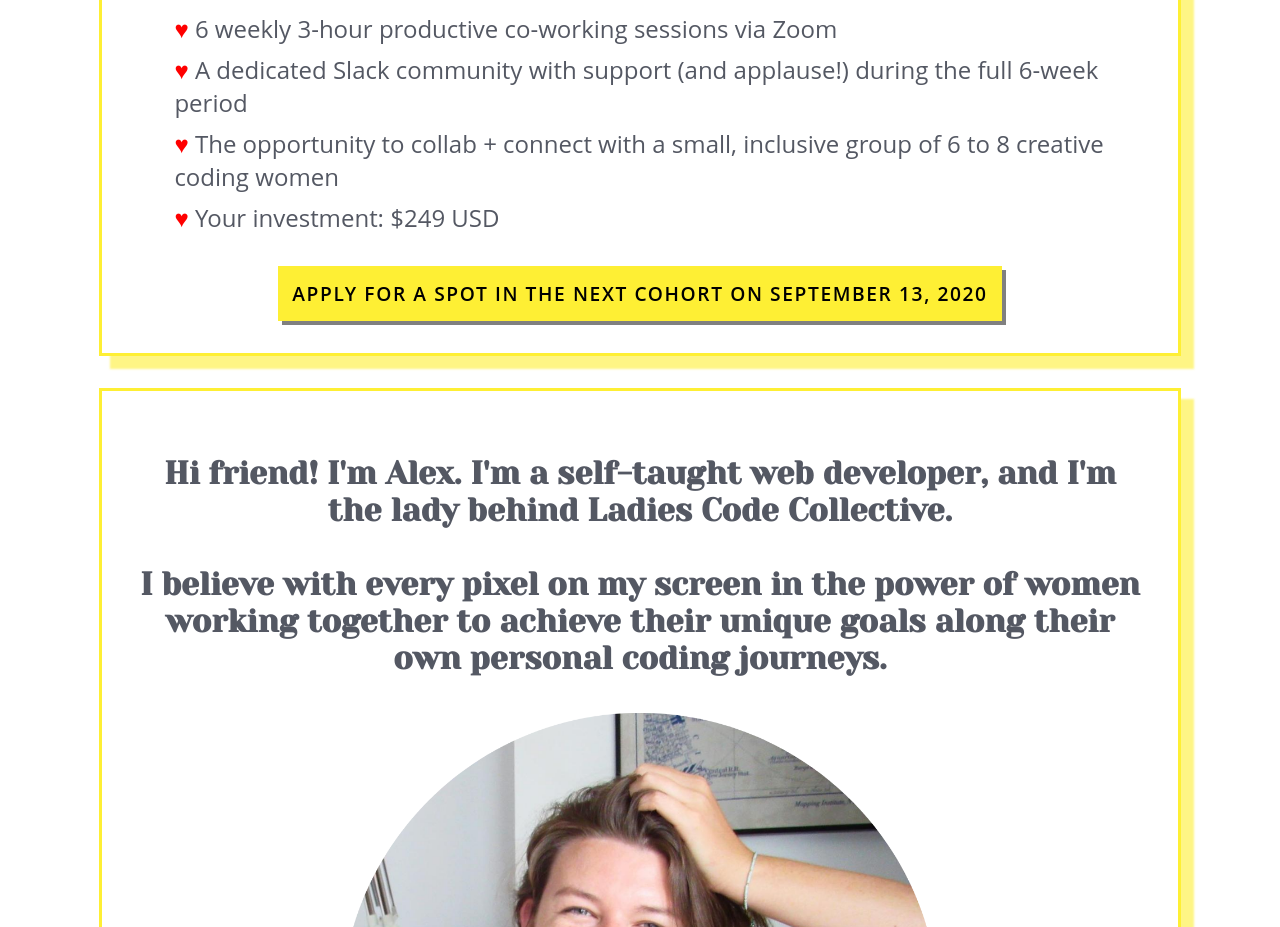
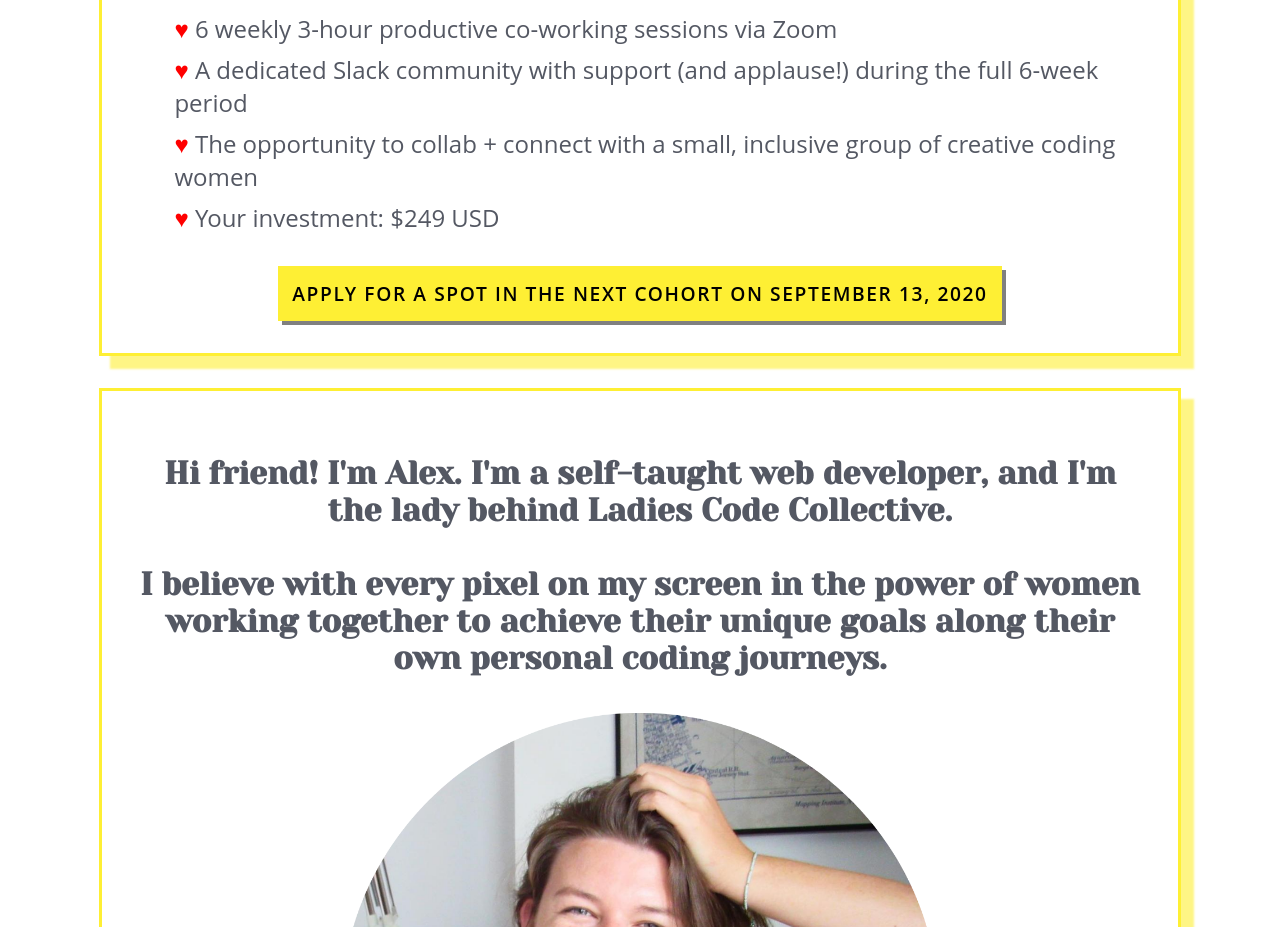
Before and after one commit to alexlsalt/ladiescodecollective, a plain HTML site: page cohorts.html in a window 1280 px wide. Shown: the part 5160-6087 px from the top of the page. Drawn offline with Linux system fonts and the light colour scheme.

```diff
--- a/cohorts.html
+++ b/cohorts.html
@@ -134,7 +134,7 @@
     <ul>
       <li><span style="color: red;">&hearts;</span> 6 weekly 3-hour productive co-working sessions via Zoom</li>
       <li><span style="color: red;">&hearts;</span> A dedicated Slack community with support (and applause!) during the full 6-week period</li>
-      <li><span style="color: red;">&hearts;</span> The opportunity to collab + connect with a small, inclusive group of 6 to 8 creative coding women</li>
+      <li><span style="color: red;">&hearts;</span> The opportunity to collab + connect with a small, inclusive group of creative coding women</li>
       <li><span style="color: red;">&hearts;</span> Your investment: $249 USD</li>
     </ul>
 
```
